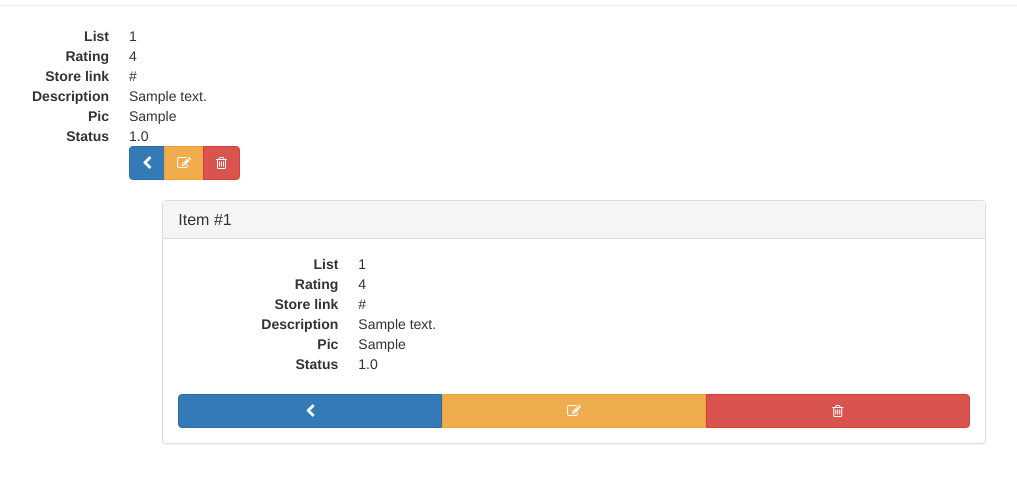
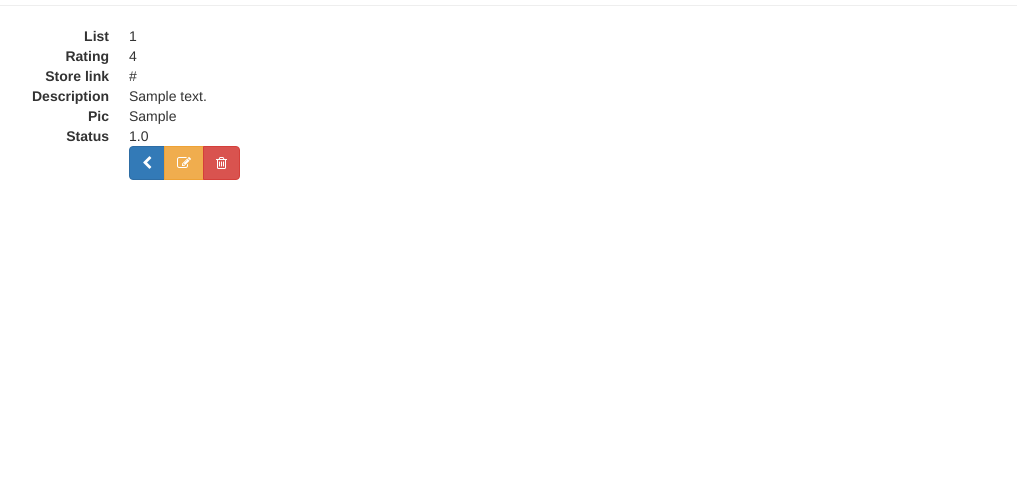
Before and after one commit to yichao-chicago/version1201, a Rails app: page /items/1 in a window 1280 px wide. Shown: the part 144-627 px from the top of the page, without its empty margins (66-1083 px from the left). Run offline with Rails 7, Linux system fonts and the light colour scheme; tables that the repository leaves empty hold one stand-in row (values such as "Sample post"); some libraries are stand-ins or nearby versions.

```diff
--- a/app/controllers/items_controller.rb
+++ b/app/controllers/items_controller.rb
@@ -18,6 +18,7 @@ class ItemsController < ApplicationController
     @item.rating = params[:rating]
     @item.store_link = params[:store_link]
     @item.description = params[:description]
+    @item.pic = params[:pic]
 
     if @item.save
       if @item.list_id.present?
@@ -45,7 +46,11 @@ class ItemsController < ApplicationController
     @item.pic = params[:pic]
 
     if @item.save
-      redirect_to "/items", :notice => "Item updated successfully."
+      if @item.list_id.present?
+        redirect_to "/lists/#{@item.list.id}", :notice => "Item updated successfully."
+      else
+        redirect_to "/items", :notice => "Item updated successfully."
+      end
     else
       render 'edit'
     end
--- a/app/views/items/show.html.erb
+++ b/app/views/items/show.html.erb
@@ -44,59 +44,4 @@
     </dl>
 
   </div>
-</div>
-
-<!-- End simple full-width example-->
-
-<!-- Responsive panel example-->
-
-<div class="row">
-  <div class="col-sm-offset-1 col-sm-10 col-md-offset-2 col-md-8">
-    <div class="panel panel-default">
-      <div class="panel-heading">
-        <h3 class="panel-title">Item #<%= @item.id %></h3>
-      </div>
-      <div class="panel-body">
-        <div class="row">
-          <div class="col-md-12">
-            <dl class="dl-horizontal">
-              <dt>List</dt>
-              <dd><%= @item.list_id %></dd>
-
-              <dt>Rating</dt>
-              <dd><%= @item.rating %></dd>
-
-              <dt>Store link</dt>
-              <dd><%= @item.store_link %></dd>
-
-              <dt>Description</dt>
-              <dd><%= @item.description %></dd>
-
-              <dt>Pic</dt>
-              <dd><%= @item.pic %></dd>
-
-              <dt>Status</dt>
-              <dd><%= @item.status %></dd>
-
-            </dl>
-            <div class="btn-group btn-group-justified">
-              <a href="/items" class="btn btn-primary">
-                <i class="fa fa-chevron-left"></i>
-              </a>
-
-              <a href="/items/<%= @item.id %>/edit" class="btn btn-warning">
-                <i class="fa fa-edit"></i>
-              </a>
-
-              <a href="/delete_item/<%= @item.id %>" class="btn btn-danger">
-                <i class="fa fa-trash-o"></i>
-              </a>
-            </div>
-          </div>
-        </div>
-      </div>
-    </div>
-  </div>
-</div>
-
-<!-- End responsive panel example -->
+</div>  <!-- End of row-->
```
Also changed, not shown: app/views/items/edit.html.erb (+0 -10 lines).
